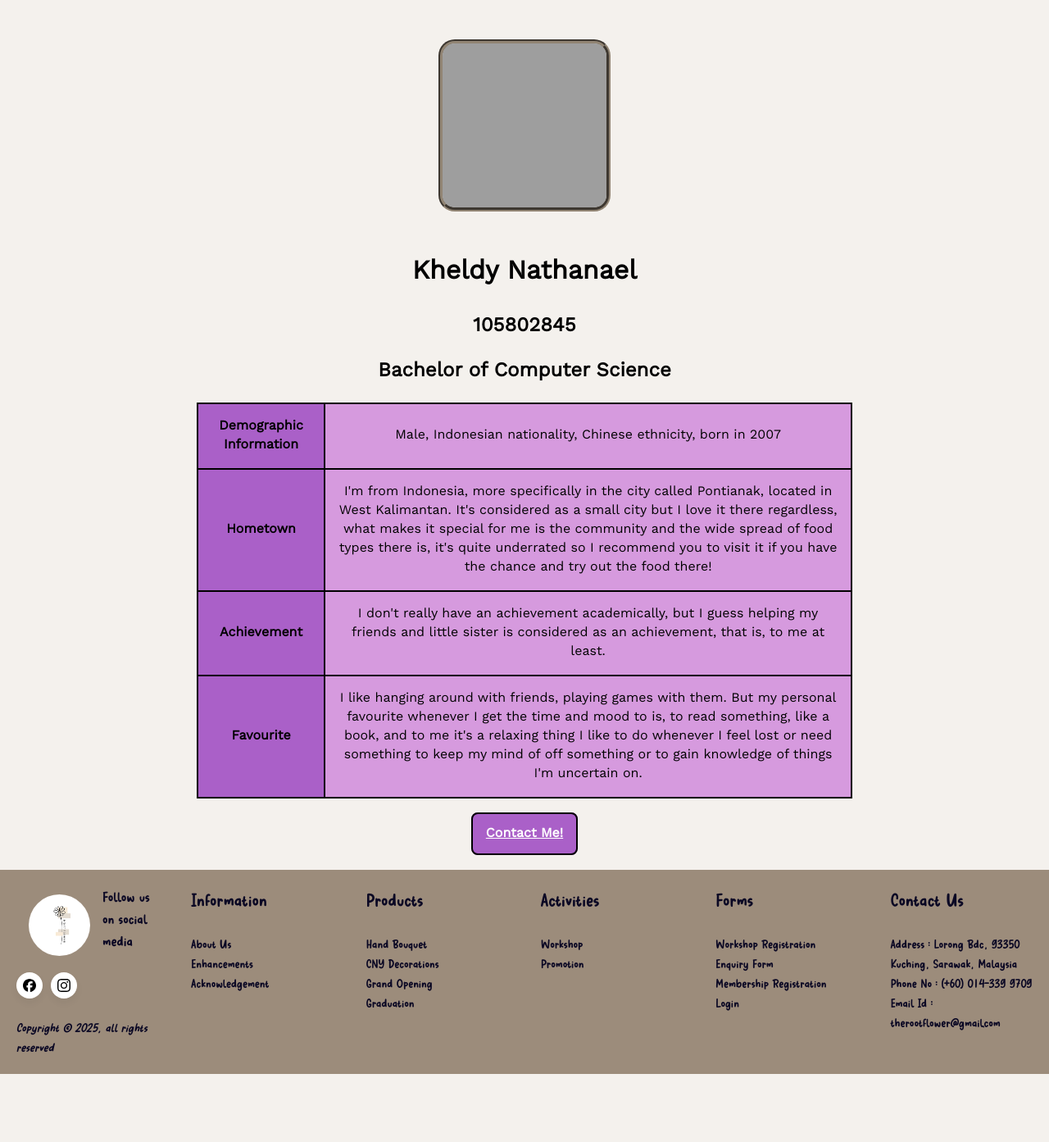
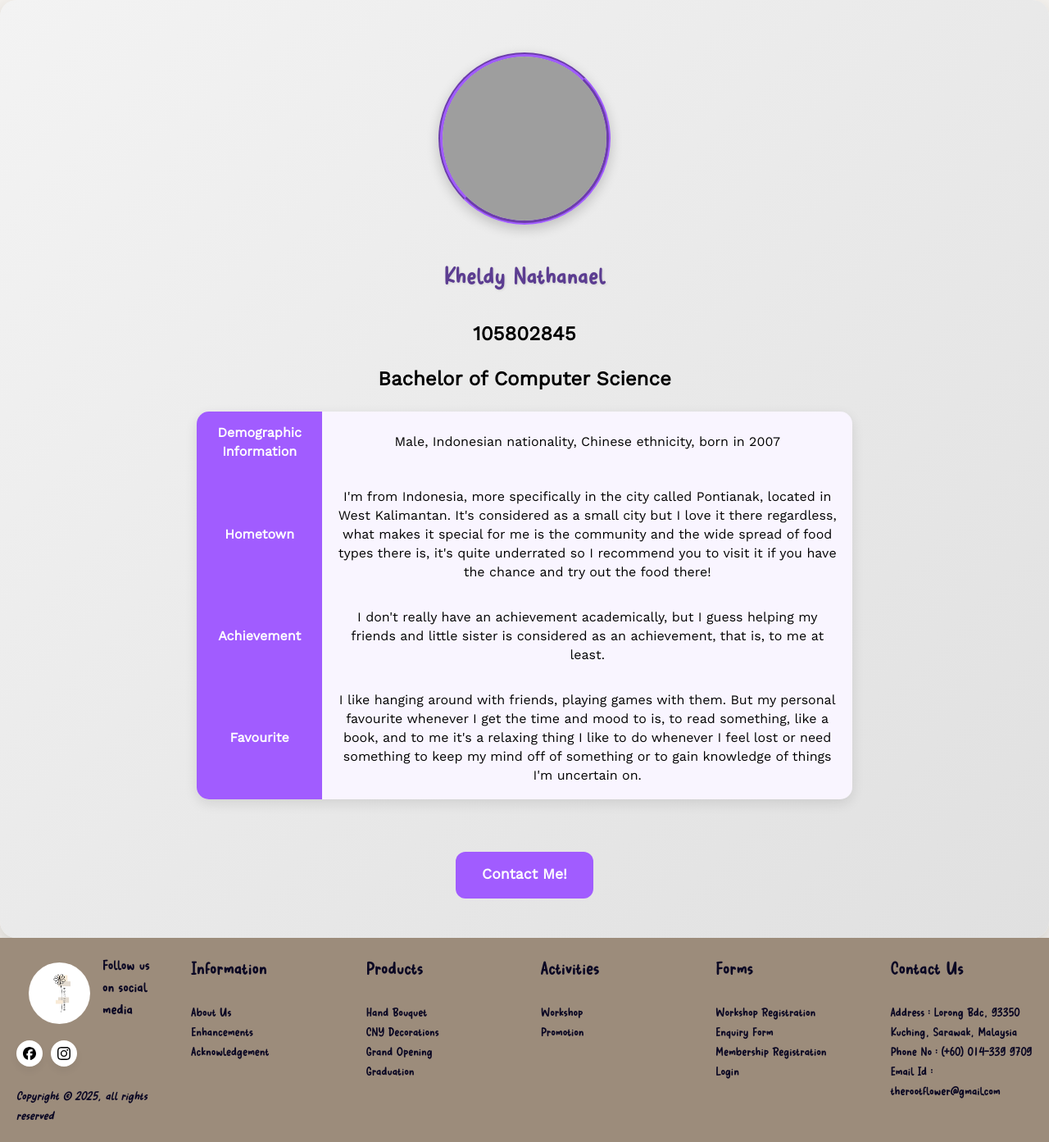
Before and after one commit to danyol123/rootflowers, a PHP site: page /kheldy.html in a window 1280 px wide. Shown: the part 95-1488 px from the top of the page at 82% size. Before the commit the page ends 1405 px from the top, so only its background shows below. Run offline with PHP 8.4, Linux system fonts and the light colour scheme; grey boxes are pictures that could not be loaded.

Commit message:
Modified own Profile

```diff
--- a/kheldy.html
+++ b/kheldy.html
@@ -57,7 +57,7 @@
 <!-- End of Navbar -->
 
 <!-- Profile -->
-<main class="profile-main">
+<main class="kheldy-profile">
   <figure class="profile-pic">
       <img src="Pictures/Profile/kheldy.jpeg" alt="Kheldy Nathanael">
   </figure>
@@ -68,7 +68,7 @@
       <h2>Bachelor of Computer Science</h2>
   </section>
 
-  <div class="kheldy">
+  <div class="profile-info">
       <table>
           <tr>
               <th>Demographic Information</th>
@@ -84,13 +84,14 @@
           </tr>
           <tr>
               <th>Favourite</th>
-              <td>I like hanging around with friends, playing games with them. But my personal favourite whenever I get the time and mood to is, to read something, like a book, and to me it's a relaxing thing I like to do whenever I feel lost or need something to keep my mind of off something or to gain knowledge of things I'm uncertain on.</td>
+              <td>I like hanging around with friends, playing games with them. But my personal favourite whenever I get the time and mood to is, to read something, like a book, and to me it's a relaxing thing I like to do whenever I feel lost or need something to keep my mind off of something or to gain knowledge of things I'm uncertain on.</td>
           </tr>
       </table>
 
       <a href="mailto:105803411@students.swinburne.edu.my">Contact Me!</a>
-    </div>
+  </div>
 </main>
+
 
 <!-- Footer -->
   <footer>
--- a/styles.css
+++ b/styles.css
@@ -1112,7 +1112,7 @@ footer * {
 footer {
   display: grid;
   grid-template-columns: 1fr 1fr 1fr 1fr 1fr 1fr;
-  grid-template-rows: auto auto;
+  grid-template-rows: auto;
   background: #9c8c7b;
   color: #0b0824;
   font-family: Reach_Story;
@@ -1391,7 +1391,7 @@ a[data-social="Youtube"] {
 
   display: grid;
   grid-template-columns: 1fr;
-  grid-template-rows: 1fr 2fr 2fr 1fr;
+  grid-template-rows: 1fr 1fr 1fr 1fr;
 
   background: rgba(77, 77, 77, .9);
   color: #FEF5DF;
@@ -1457,7 +1457,7 @@ a[data-social="Youtube"] {
 
 .cart i {
     font-size: 16px;
-  }
+}
 
 .cart span {
     margin-left: 10px;
@@ -1510,11 +1510,6 @@ a[data-social="Youtube"] {
   margin: auto;
 }
 
-.add-btn i {
-  font-size: 16px;
-  /* icon size */
-}
-
 .add-btn:hover {
   background: #FEF5DF;
   color: rgba(77, 77, 77, .9);
@@ -1528,7 +1523,7 @@ a[data-social="Youtube"] {
   font-family: Work_Sans, sans-serif;
 }
 
-/* When checked → hide add-btn, show confirmation */
+/* When checked hide add-btn, then show confirmation */
 .hidden-checkbox:checked~.add-btn {
   display: none;
 }
@@ -1595,10 +1590,12 @@ a[data-social="Youtube"] {
   margin-bottom: 10px;
   font-family: 'Lato', sans-serif;
 }
+
 .category-list {
   list-style: none;
   padding: 0;
 }
+
 .category-item {
   display: block;
   text-decoration: none;
@@ -1606,6 +1603,7 @@ a[data-social="Youtube"] {
   padding: 8px 0;
   transition: 0.3s;
 }
+
 .category-item:hover,
 .category-item.active {
   color: #463b2b;
@@ -1978,7 +1976,7 @@ a[data-social="Youtube"] {
 
 .kheldy th,
 .kheldy a {
-  background-color: #AA60C8
+  background-color: #AA60C8;
 }
 
 .kheldy td,
@@ -1994,6 +1992,95 @@ a[data-social="Youtube"] {
   background-color: #B2B0E8;
 
 }
+
+.kheldy-profile {
+  display: flex;
+  flex-direction: column;
+  align-items: center;
+  justify-content: center;
+  text-align: center;
+  padding: 3rem 2rem;
+  background: linear-gradient(135deg, #f3f3f3, #e0e0e0);
+  border-radius: 20px;
+  box-shadow: 0 10px 25px rgba(0,0,0,0.15);
+  transition: transform 0.3s ease;
+}
+
+.kheldy-profile .profile-pic img {
+  width: 200px;
+  height: 200px;
+  border: 5px groove #a15cff;
+  border-radius: 50%;
+  box-shadow: 0 5px 15px rgba(0,0,0,0.2);
+  transition: transform 0.3s ease, box-shadow 0.3s ease;
+}
+
+.kheldy-profile .profile-pic img:hover {
+  transform: scale(1.05);
+  box-shadow: 0 10px 25px rgba(0,0,0,0.3);
+}
+
+.kheldy-profile h1 {
+  font-size: 2.5rem;
+  color: #5c3d91;
+  font-family: reach_story, serif;
+  margin: 1rem 0 2rem;
+  text-shadow: 1px 1px 3px rgba(0,0,0,0.1);
+}
+
+.kheldy-profile table {
+  max-width: 50rem;
+  margin-bottom: 2rem;
+  width: 100%;
+  border-collapse: separate;
+  border-spacing: 0;
+  border-radius: 15px;
+  overflow: hidden;
+  box-shadow: 0 5px 15px rgba(0,0,0,0.1);
+}
+
+.kheldy-profile th,
+.kheldy-profile td {
+  border: 0px solid #918473;
+  padding: 1rem;
+  transition: background 0.3s ease, color 0.3s ease;
+}
+
+.kheldy-profile th {
+  background: #a15cff;
+  color: #fff;
+  font-weight: bold;
+}
+
+.kheldy-profile td {
+  background-color: #f9f5ff;
+}
+
+.kheldy-profile tr:hover td {
+  background-color: #e0c8ff;
+}
+
+.kheldy-profile a {
+  display: inline-block;
+  color: #fff;
+  background: #a15cff;
+  border: none;
+  padding: 1rem 2rem;
+  border-radius: 12px;
+  font-size: 1.1rem;
+  font-weight: bold;
+  text-decoration: none;
+  cursor: pointer;
+  transition: background 0.3s ease, transform 0.3s ease, box-shadow 0.3s ease;
+  margin-top: 2rem;
+}
+
+.kheldy-profile a:hover {
+  background: #a15cff;
+  transform: translateY(-3px);
+  box-shadow: 0 8px 20px rgba(0,0,0,0.2);
+}
+
 
 .alvin-profile-main {
     display: flex;
```
